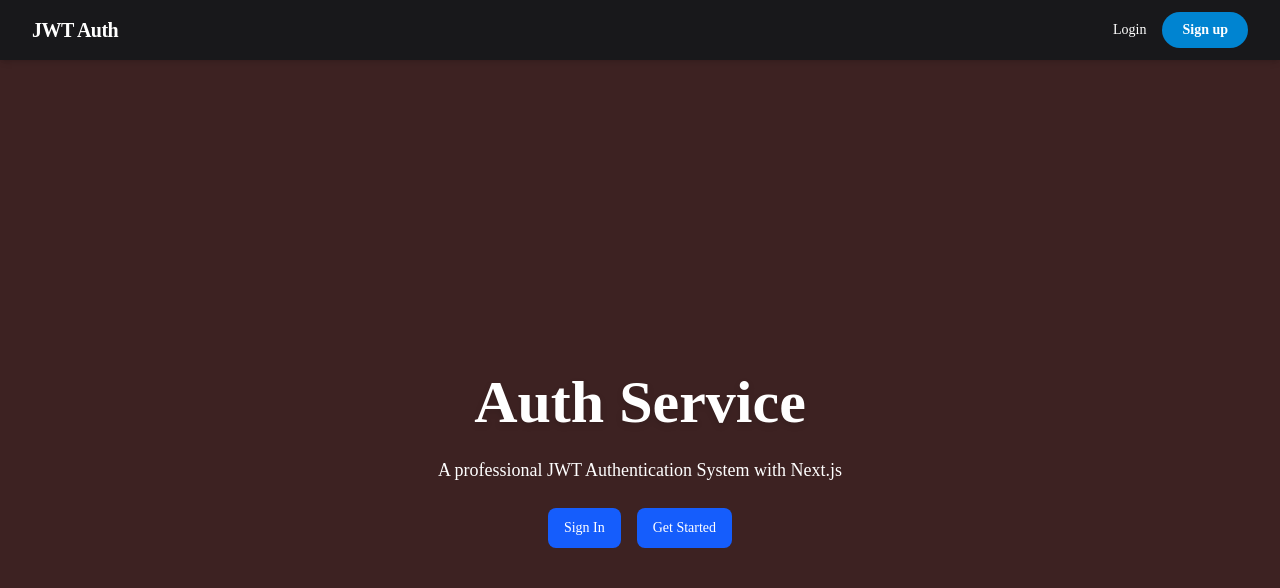
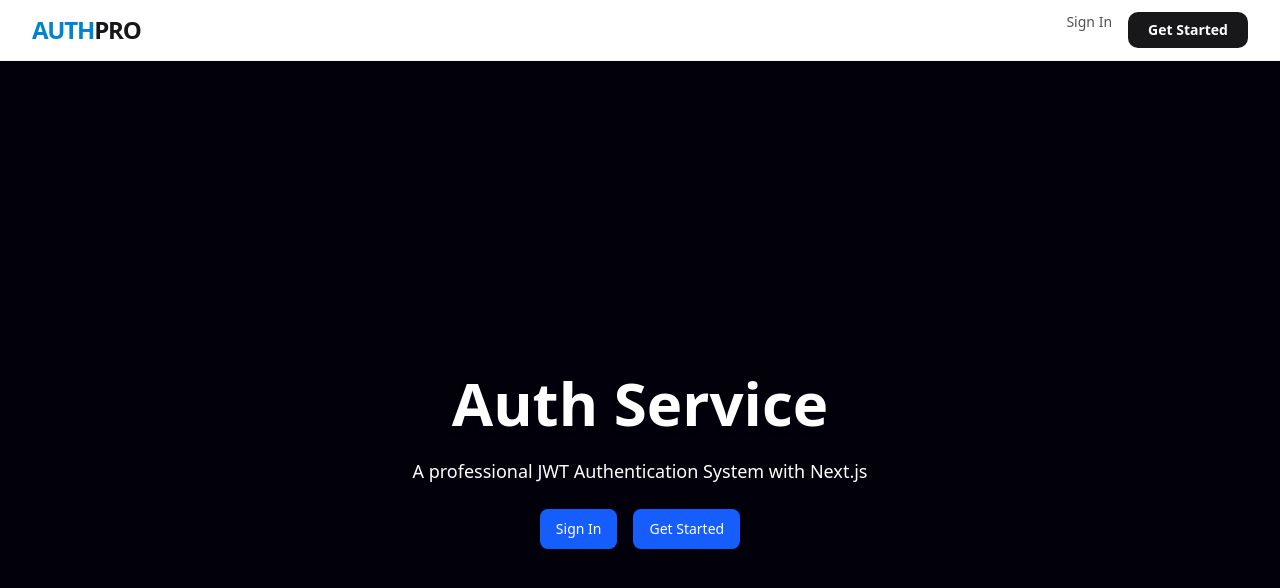
Before and after one commit to coderkanchan/jwt-auth-system, a Next.js app: page / in a window 1280 px wide. Shown: the top 588 px of the page. Built offline with nearby package versions, Linux system fonts and the light colour scheme; no server answers.

Commit message:
feat: implement professional profile dropdown
Streamlined Navbar by moving Dashboard and Settings into a unified UserButton dropdown. Added role badges and user metadata for a production-ready UI.

```diff
--- a/src/app/globals.css
+++ b/src/app/globals.css
@@ -49,7 +49,7 @@
 }
 
 :root {
-  --background: oklch(28.733% 0.04171 19.907);
+  --background: oklch(7.775% 0.04383 290.678);
   --foreground: oklch(0.145 0 0);
   --card: oklch(1 0 0);
   --card-foreground: oklch(0.145 0 0);
@@ -124,7 +124,7 @@
   body {
     @apply bg-background text-foreground;
   }
-  html {
+  /* html {
     @apply font-sans;
-  }
+  } */
 }
--- a/src/components/Navbar.tsx
+++ b/src/components/Navbar.tsx
@@ -7,34 +7,26 @@ export const Navbar = async () => {
   const session = await getServerSession(authOptions);
 
   return (
-    <nav className="flex justify-between items-center py-3 px-8 bg-zinc-900 shadow-md text-white">
-      <Link href="/" className="font-bold text-xl tracking-tight hover:text-sky-400 transition">
-        JWT Auth
+    <nav className="flex justify-between items-center py-3 px-8 bg-white border-b border-gray-100 shadow-sm sticky top-0 z-50">
+      <Link href="/" className="font-extrabold text-2xl tracking-tighter text-sky-600 hover:opacity-80 transition">
+        AUTH<span className="text-zinc-900">PRO</span>
       </Link>
 
-      <div className="flex gap-x-8 items-center">
-        {session && (
-          <div className="hidden sm:flex gap-x-6">
-            <Link href="/dashboard" className="text-sm font-medium text-gray-300 hover:text-white transition">
-              Dashboard
-            </Link>
-          </div>
-        )}
-
+      <div className="flex items-center gap-x-4">
         {!session ? (
-          <div className="flex gap-x-4 items-center">
-            <Link href="/login" className="text-sm font-medium hover:text-sky-400 transition">
-              Login
+          <div className="flex gap-x-4">
+            <Link href="/login" className="text-sm font-medium text-zinc-600 hover:text-sky-600 transition">
+              Sign In
             </Link>
             <Link
               href="/register"
-              className="bg-sky-600 text-white px-5 py-2 rounded-full text-sm font-semibold hover:bg-sky-700 transition"
+              className="bg-zinc-900 text-white px-5 py-2 rounded-lg text-sm font-semibold hover:bg-zinc-800 transition"
             >
-              Sign up
+              Get Started
             </Link>
           </div>
         ) : (
-          <div className="flex items-center gap-x-4">
+          <div className="flex items-center gap-x-3 border-l pl-4 border-gray-200">
             <UserButton user={session.user} />
           </div>
         )}
--- a/src/components/user-button.tsx
+++ b/src/components/user-button.tsx
@@ -5,53 +5,63 @@ import {
   DropdownMenuContent,
   DropdownMenuItem,
   DropdownMenuTrigger,
-  DropdownMenuSeparator
+  DropdownMenuSeparator,
+  DropdownMenuLabel
 } from "@/components/ui/dropdown-menu";
 import { Avatar, AvatarImage, AvatarFallback } from "@/components/ui/avatar";
-import { FaUser, FaSignOutAlt, FaCog } from "react-icons/fa";
+import { FaUser, FaSignOutAlt, FaCog, FaLayout } from "react-icons/fa";
 import { signOut } from "next-auth/react";
 import Link from "next/link";
 
-interface UserButtonProps {
-  user?: {
-    name?: string | null;
-    image?: string | null;
-  }
-};
-
-export const UserButton = ({ user }: UserButtonProps) => {
+export const UserButton = ({ user }: { user: any }) => {
   return (
     <DropdownMenu>
       <DropdownMenuTrigger className="outline-none">
-        <div className="flex items-center gap-x-3 hover:opacity-80 transition cursor-pointer">
-          <span className="text-sm font-medium hidden md:block">
-            {user?.name}
-          </span>
-          <Avatar className="h-9 w-9 border-2 border-gray-400">
-            <AvatarImage src={user?.image || ""} />
-            <AvatarFallback className="bg-sky-500 text-white">
-              {user?.name?.[0].toUpperCase() || <FaUser />}
-            </AvatarFallback>
-          </Avatar>
-        </div>
+        <Avatar className="h-9 w-9 border-2 border-sky-500/20 hover:border-sky-500 transition cursor-pointer">
+          <AvatarImage src={user?.image || ""} />
+          <AvatarFallback className="bg-sky-500 text-white font-medium">
+            {user?.name?.[0].toUpperCase() || <FaUser />}
+          </AvatarFallback>
+        </Avatar>
       </DropdownMenuTrigger>
 
-      <DropdownMenuContent className="w-48 px-2 py-2" align="end">
-        <DropdownMenuItem asChild className="cursor-pointer">
-          <Link href="/settings" className="flex items-center gap-x-2">
-            <FaCog className="h-4 w-4" />
-            Settings
+      <DropdownMenuContent className="w-64 p-2" align="end" sideOffset={10}>
+        {/* User Info Header */}
+        <div className="flex flex-col space-y-1 p-2">
+          <p className="text-sm font-semibold leading-none">{user?.name}</p>
+          <p className="text-xs leading-none text-muted-foreground">{user?.email}</p>
+          {/* Role Badge */}
+          <div className="mt-2">
+            <span className="inline-flex items-center rounded-full bg-sky-100 px-2 py-0.5 text-[10px] font-medium text-sky-700 uppercase tracking-wider">
+              {user?.role || "User"}
+            </span>
+          </div>
+        </div>
+
+        <DropdownMenuSeparator className="my-2" />
+
+        <DropdownMenuItem asChild className="cursor-pointer focus:bg-sky-50 py-2">
+          <Link href="/dashboard" className="flex items-center gap-x-2">
+            <FaLayout className="h-4 w-4 text-gray-500" />
+            Dashboard
           </Link>
         </DropdownMenuItem>
 
-        <DropdownMenuSeparator />
+        <DropdownMenuItem asChild className="cursor-pointer focus:bg-sky-50 py-2">
+          <Link href="/settings" className="flex items-center gap-x-2">
+            <FaCog className="h-4 w-4 text-gray-500" />
+            Account Settings
+          </Link>
+        </DropdownMenuItem>
+
+        <DropdownMenuSeparator className="my-2" />
 
         <DropdownMenuItem
           onClick={() => signOut()}
-          className="cursor-pointer text-red-600 focus:text-red-600 flex items-center gap-x-2"
+          className="cursor-pointer text-red-600 focus:text-white focus:bg-red-500 flex items-center gap-x-2 py-2"
         >
           <FaSignOutAlt className="h-4 w-4" />
-          Logout
+          Sign out
         </DropdownMenuItem>
       </DropdownMenuContent>
     </DropdownMenu>
```
